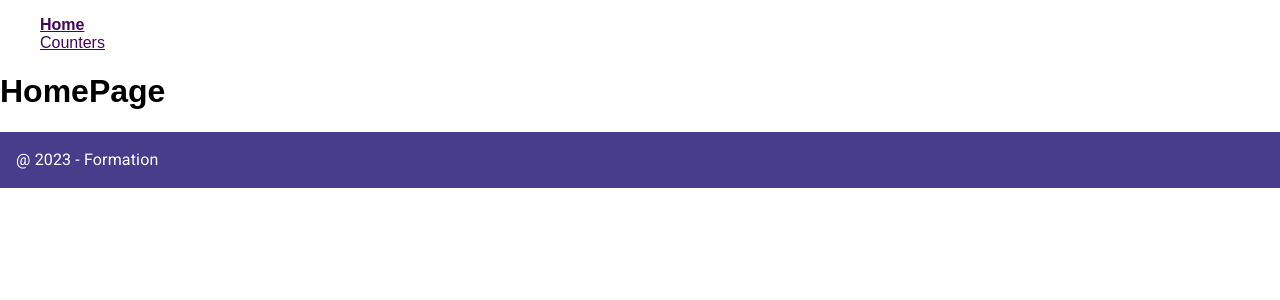
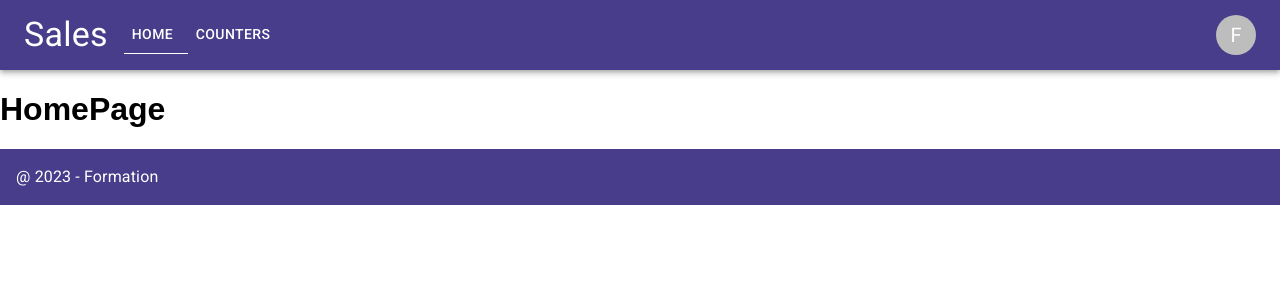
Before and after one commit to mnaxara/sales-web-app, a React (Vite) app: page / in a window 1280 px wide. Shown: the top 300 px of the page. Built offline with nearby package versions, Linux system fonts and the light colour scheme.

Commit message:
feat: 🎸 add app bar navigation

```diff
--- a/src/MainTemplate/MainTemplate.jsx
+++ b/src/MainTemplate/MainTemplate.jsx
@@ -1,9 +1,16 @@
 import { Outlet } from "react-router";
 import { Link, useLocation } from "react-router-dom";
-import clsx from "clsx";
 
-import "./styles.css";
-import { Typography } from "@mui/material";
+import {
+  AppBar,
+  Avatar,
+  Box,
+  Container,
+  IconButton,
+  Toolbar,
+  Typography,
+} from "@mui/material";
+import { Footer, Button } from "./styles";
 
 export default function MainTemplate() {
   const { pathname } = useLocation();
@@ -14,30 +21,57 @@ export default function MainTemplate() {
 
   return (
     <>
-      <header>
-        <nav>
-          <ol>
-            {menu.map(({ to, label }) => {
-              return (
-                <li key={label}>
-                  <Link
-                    to={to}
-                    className={clsx("menu-item", { current: to === pathname })}
-                  >
-                    {label}
-                  </Link>
-                </li>
-              );
-            })}
-          </ol>
-        </nav>
-      </header>
+      <AppBar position="static" sx={{ backgroundColor: "darkslateblue" }}>
+        <Container maxWidth="xl">
+          <Toolbar disableGutters>
+            <Typography
+              variant="h4"
+              noWrap
+              component={Link}
+              to="/"
+              sx={{
+                mr: 2,
+                display: "flex",
+                color: "#FFF",
+                textDecoration: "none",
+              }}
+            >
+              Sales
+            </Typography>
+            <Box sx={{ flexGrow: 1, display: "flex" }}>
+              {menu.map(({ to, label }) => (
+                <Button
+                  key={label}
+                  component={Link}
+                  to={to}
+                  current={pathname === to}
+                  sx={{ my: 2, color: "white", display: "block" }}
+                >
+                  {label}
+                </Button>
+              ))}
+            </Box>
+            <Box sx={{ flexGrow: 0 }}>
+              <IconButton
+                component={Link}
+                to="/"
+                onClick={() => {}}
+                sx={{ p: 0 }}
+              >
+                <Avatar alt="Favorites" src="/">
+                  F
+                </Avatar>
+              </IconButton>
+            </Box>
+          </Toolbar>
+        </Container>
+      </AppBar>
       <main>
         <Outlet />
       </main>
-      <footer>
+      <Footer>
         <Typography>@ 2023 - Formation</Typography>
-      </footer>
+      </Footer>
     </>
   );
 }
--- a/src/MainTemplate/styles.css
+++ /dev/null
@@ -1,17 +0,0 @@
-footer {
-  background-color: darkslateblue;
-  color: #fff;
-  padding: 16px;
-}
-
-li {
-  list-style: none;
-}
-
-li .current {
-  font-weight: bold;
-}
-
-.menu-item {
-  color: rgb(64, 7, 87);
-}
--- /dev/null
+++ b/src/MainTemplate/styles.js
@@ -0,0 +1,22 @@
+import { Button as MuiButton, styled } from "@mui/material";
+
+export const Footer = styled("footer")`
+  background-color: darkslateblue;
+  color: #fff;
+  padding: 16px;
+`;
+
+/**
+ * Styled button to manage the current menu style in nav bar
+ * @prop "current" for styles purpose only
+ * @returns React.Component
+ */
+export const Button = styled(MuiButton, {
+  shouldForwardProp: (props) => props !== "current",
+})(({ theme, current }) => ({
+  margin: `${theme.spacing(2)} 0`,
+  color: "white",
+  display: "flex",
+  borderBottom: current ? "1px solid white" : null,
+  borderRadius: current ? "0px" : null,
+}));
```
